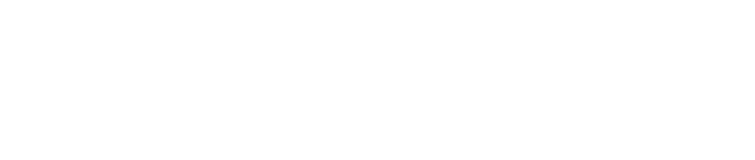
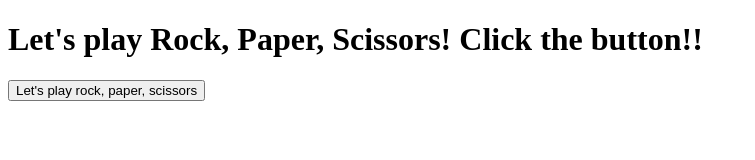
Before and after one commit to Bigt4yah/TOP-Rock-Paper-Scissors-2025, a plain HTML site: page index.html in a window 1280 px wide. Shown: the whole page, without its empty margins (0-755 px from the left). Drawn offline with Linux system fonts and the light colour scheme.

Commit message:
Added a button to start the game and fixed some spacing

```diff
--- a/index.html
+++ b/index.html
@@ -7,5 +7,8 @@
 </head>
 <body>
     <script src="rps.js"></script>
+
+    <h1>Let's play Rock, Paper, Scissors! Click the button!!</h1>
+    <input id="RPS" type="button" value="Let's play rock, paper, scissors" onclick="playGame();" />
 </body>
 </html>
```
Also changed, not shown: rps.js (+2 -10 lines).
